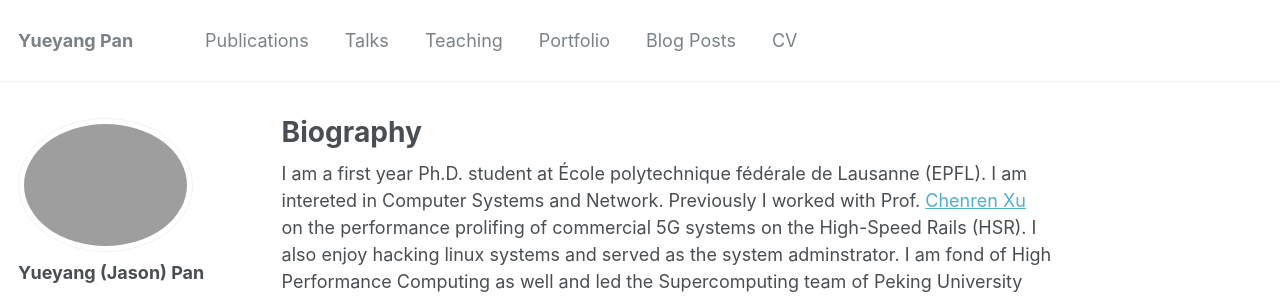
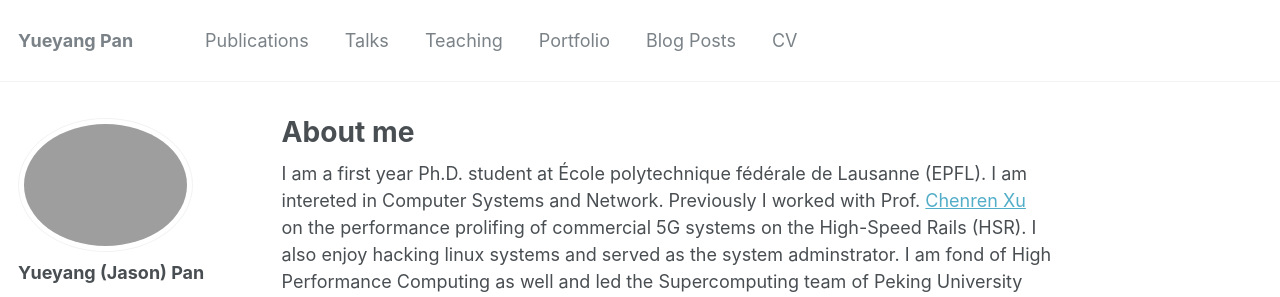
Before and after one commit to PanJason/panjason.github.io, a Jekyll site: the page built from _pages/about.md, in a window 1280 px wide and 926 px high. Shown: the top 297 px of the window. Built offline with Jekyll 4.4.1, drawn with Linux system fonts in a browser that asks for light colours; some web fonts are replaced.

```diff
--- a/_pages/about.md
+++ b/_pages/about.md
@@ -1,7 +1,6 @@
 ---
 permalink: /
-title: "Biography"
-excerpt: "About me"
+title: "About me"
 author_profile: true
 redirect_from:
   - /about/
```
Also changed, not shown: _pages/404.md (+0 -1 lines), _talks/2022-06-09-talk.md (+1 -1 lines).
